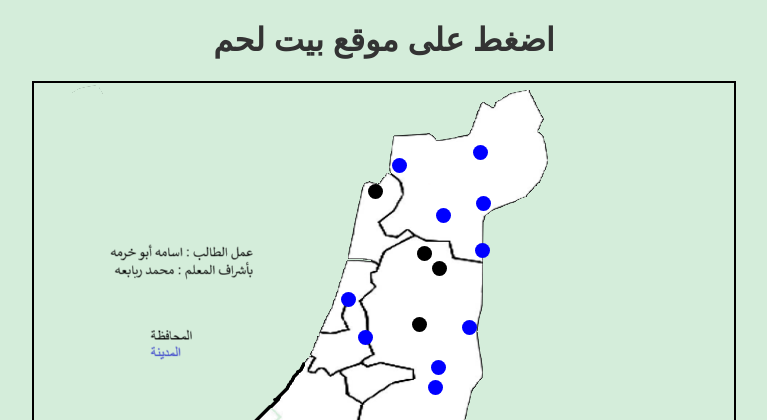
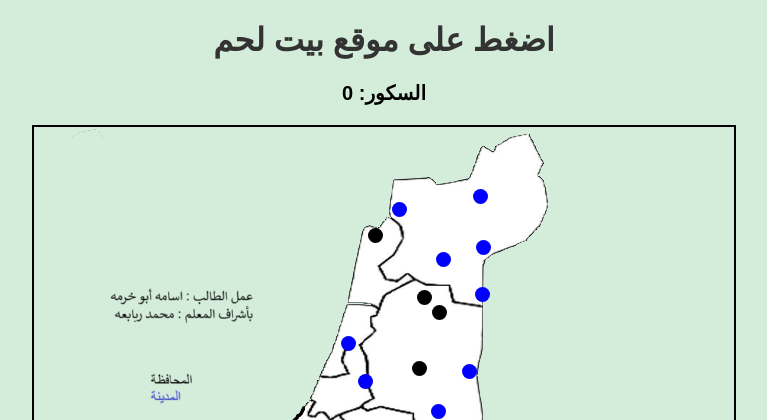
Before and after one commit to osamakhurma/palagame, a Flask app: page / in a window 1280 px wide. Shown: the top 420 px of the page, without its empty margins (256-1023 px from the left). Run offline with Flask 3, Linux system fonts and the light colour scheme.

Commit message:
Update index.html

```diff
--- a/templates/index.html
+++ b/templates/index.html
@@ -45,10 +45,17 @@
             75% { transform: translateX(-5px); }
             100% { transform: translateX(0); }
         }
+        #score {
+            font-size: 20px;
+            font-weight: bold;
+            margin-top: 10px;
+        }
     </style>
 </head>
 <body>
     <h1>اضغط على موقع <span id="question"></span></h1>
+    <p id="score">السكور: 0</p> <!-- مكان عرض السكور -->
+
     <div class="map-container">
         <img src="/static/new.png" class="map" alt="خريطة فلسطين">
 
@@ -63,7 +70,9 @@
 
             const governorates = ["الخليل", "رام الله", "نابلس", "بئر السبع", "غزة", "حيفا", "جنين"];
             let currentCity = "";
+            let score = 0;  // متغير لحفظ السكور
             const questionElement = document.getElementById("question");
+            const scoreElement = document.getElementById("score");
 
             function getRandomCity() {
                 const keys = Object.keys(cities);
@@ -101,9 +110,13 @@
 
                 if (selectedCity === currentCity) {
                     pointElement.classList.add("correct");
+                    score += 10;  // زيادة السكور
                 } else {
                     pointElement.classList.add("wrong");
+                    score -= 5;  // تقليل السكور
                 }
+
+                scoreElement.innerText = "السكور: " + score;  // تحديث السكور في الصفحة
 
                 setTimeout(setupGame, 1000);
             }
```
